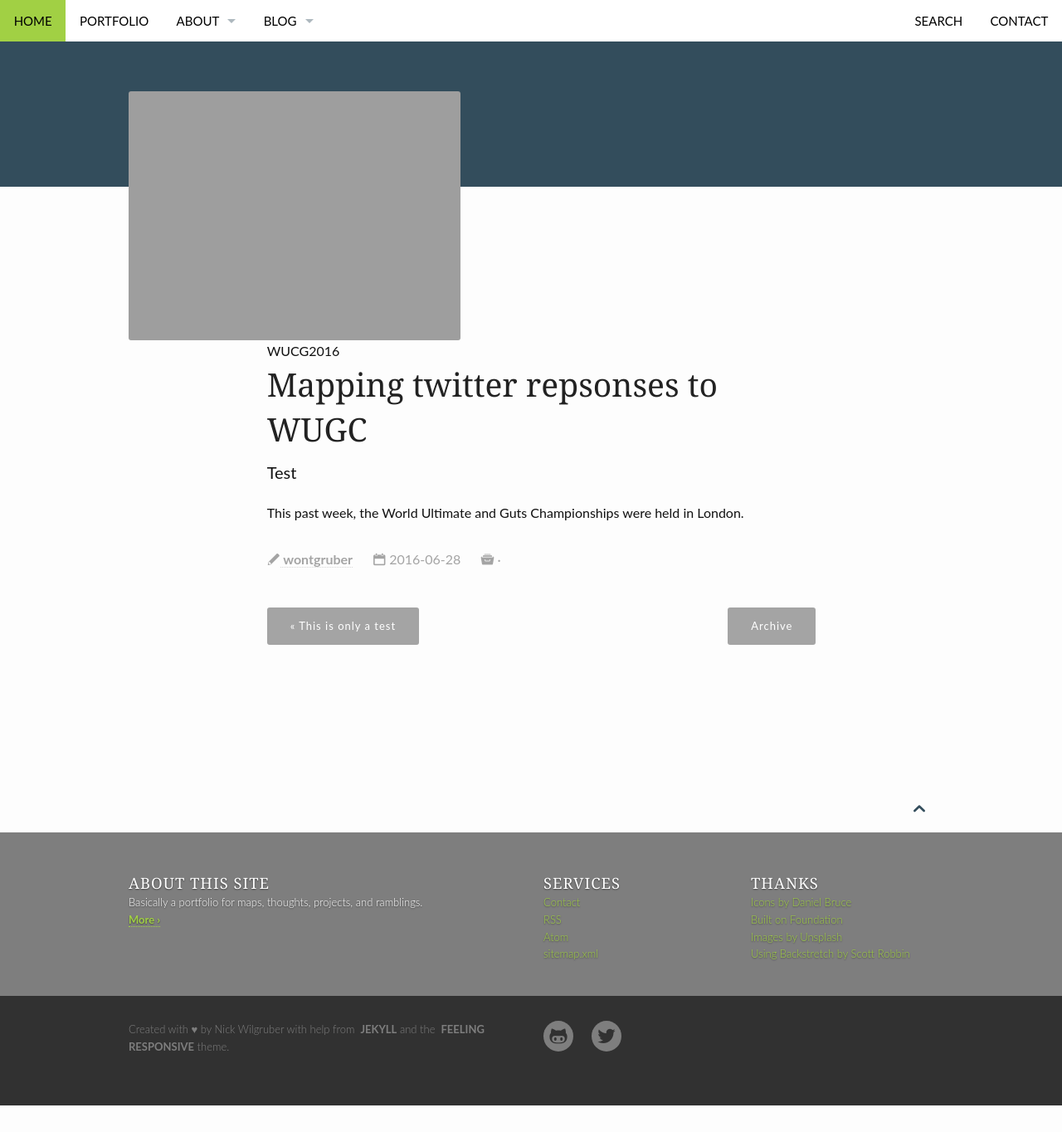
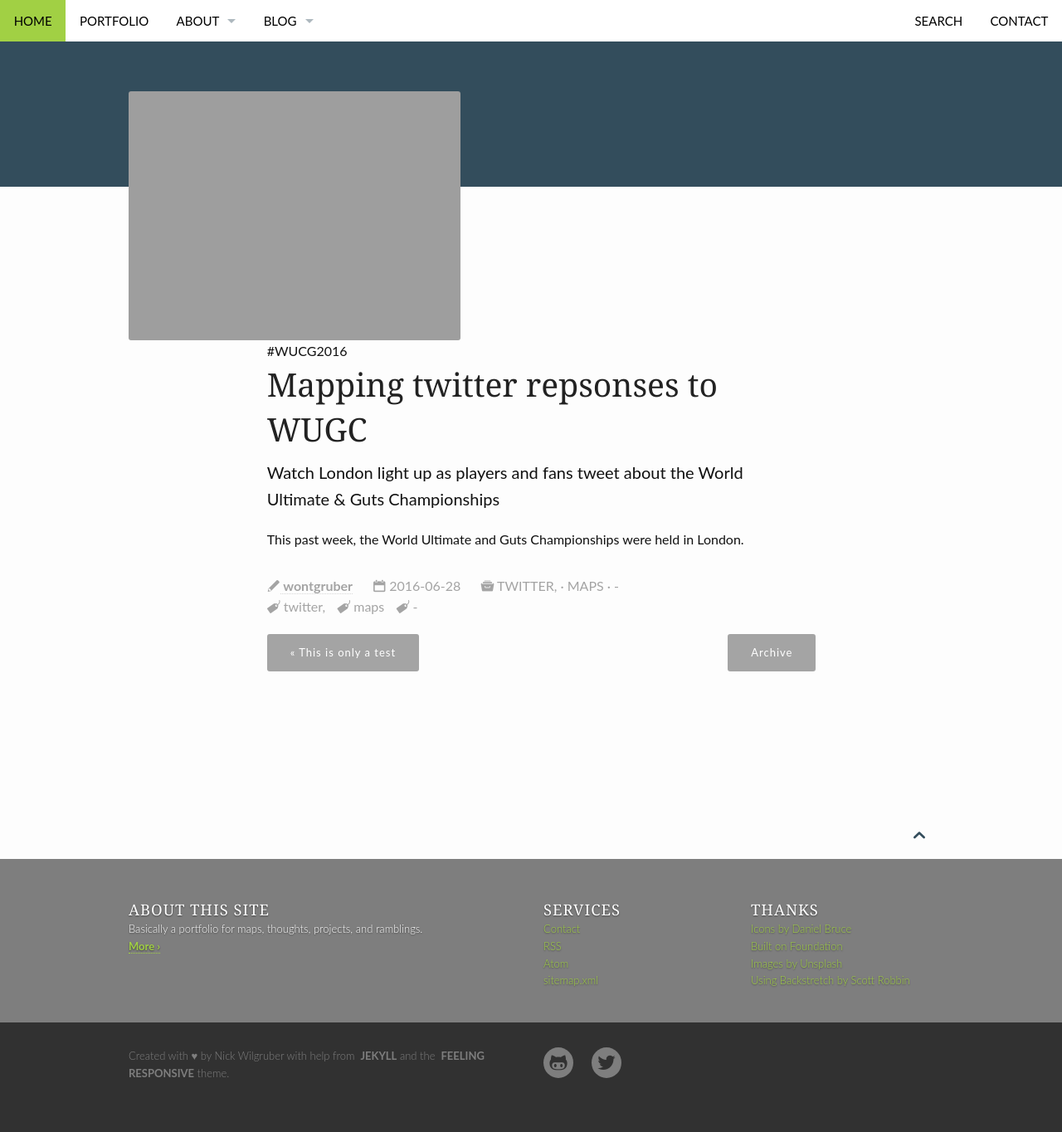
Before and after one commit to wontgruber/wontgruber.github.io, a Jekyll site: the page built from _posts/2016-06-28-WUGC2016.md, in a window 1280 px wide. Shown: the whole page at 83% size. Built offline with Jekyll 4.4.1, drawn with Linux system fonts in a browser that asks for light colours; before the commit the page ends 1332 px from its top, so only the background shows below that.

Commit message:
Update 2016-06-28-WUGC2016.md

```diff
--- a/_posts/2016-06-28-WUGC2016.md
+++ b/_posts/2016-06-28-WUGC2016.md
@@ -3,19 +3,19 @@ layout: page
 #
 # Content
 #
-subheadline: "WUCG2016"
+subheadline: "#WUCG2016"
 title: "Mapping twitter repsonses to WUGC"
-teaser: "Test"
+teaser: "Watch London light up as players and fans tweet about the World Ultimate & Guts Championships"
 meta_description: ""
-categories:
+categories: twitter, maps
   -
-tags:
+tags: twitter, maps
   -
 #
 # Styling
 #
 image:
-  header: ""
+  header: "wugc2016.jpg"
   thumb: ""
   homepage: ""
   caption: ""
```
